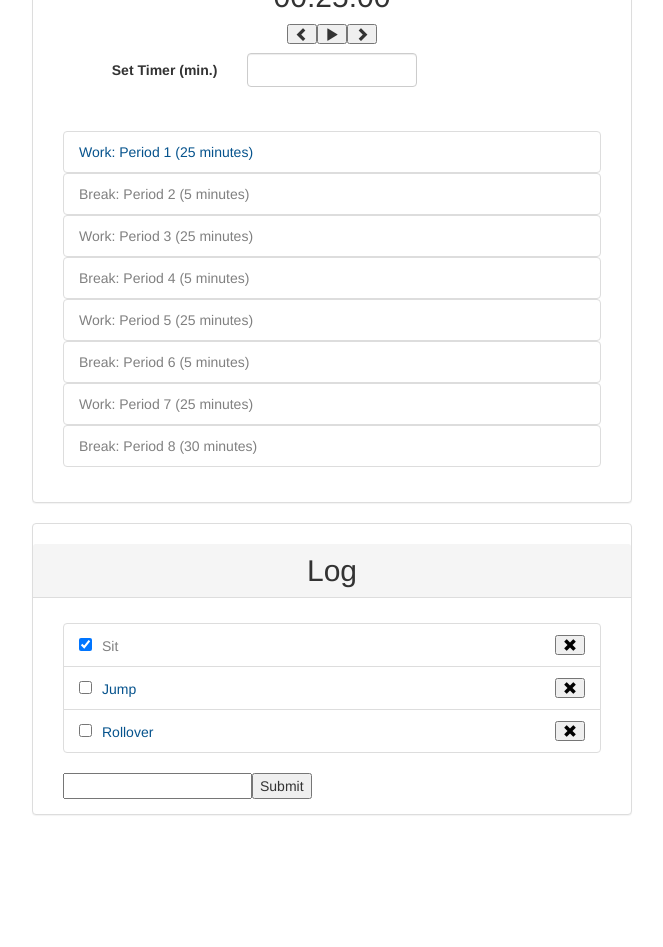
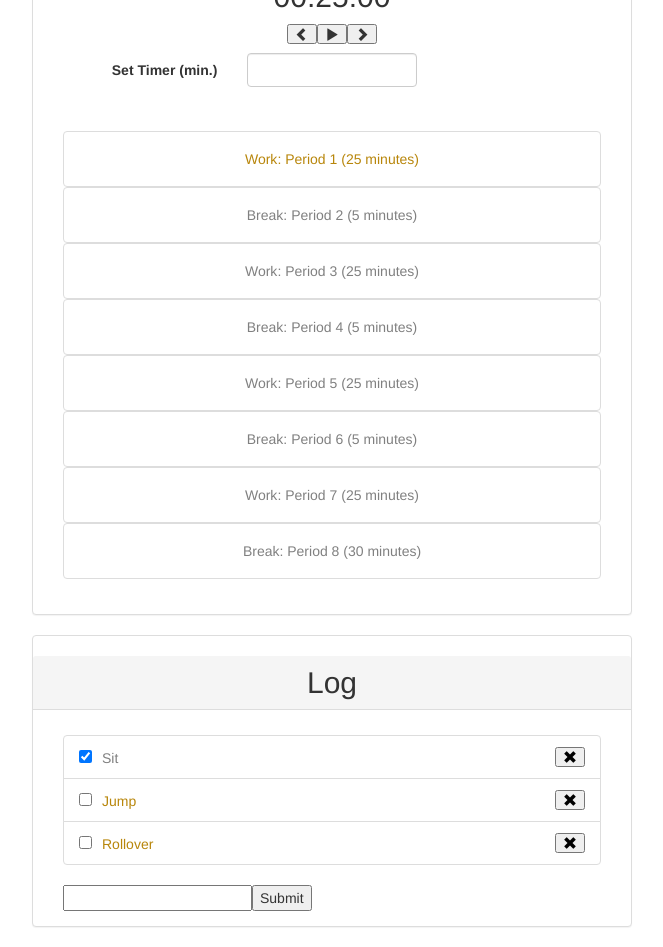
Before and after one commit to n-kimberly/ChainRXN, a React (Create React App) app: page / in a window 1280 px wide. Shown: the part 280-1227 px from the top of the page, without its empty margins (308-971 px from the left). Before the commit the page ends 1115 px from the top, so only its background shows below. Built offline with nearby package versions, Linux system fonts and the light colour scheme.

Commit message:
Format Taskbar timers as button links

```diff
--- a/src/App.css
+++ b/src/App.css
@@ -17,13 +17,12 @@
     margin: 8px;
 }
 
-.list-group {
-    text-align: left;
-    color: rgb(6, 83, 141);
+.check-margin10 {
+    margin-left:10px;
 }
 
-.check-margin10 {
-    margin-left:10px;
+.routines {
+    text-align: center;
 }
 
 @media (max-width: 650px) {
--- a/src/Taskbar/TaskbarDisplay/components/TaskbarDisplay.jsx
+++ b/src/Taskbar/TaskbarDisplay/components/TaskbarDisplay.jsx
@@ -8,24 +8,26 @@ class TaskbarDisplay extends Component {
       const timerType = routine.timerType;
       return (
         <div className = "routines">
-          <li className = "list-group-item">
+          <div className = "list-group-item">
           {
             (routine.isCurrent)
             &&
-            ( <span>
+            (
+              <button className = "btn btn-link" style={{color:'DarkGoldenRod'}}>
                 {timerType}: {timerName} ({timerAllocation} minutes)
-              </span>
+              </button>
             )
           }
           {
             (!routine.isCurrent)
             &&
-            ( <span style={{color: 'gray'}}>
+            (
+              <button className = "btn btn-link" style={{color:'gray'}}>
                 {timerType}: {timerName} ({timerAllocation} minutes)
-              </span>
+              </button>
             )
           }
-          </li>
+          </div>
         </div>
       );
     }
--- a/src/Tasklog/TasklogDisplay/components/TasklogDisplay.js
+++ b/src/Tasklog/TasklogDisplay/components/TasklogDisplay.js
@@ -24,7 +24,7 @@ class TasklogDisplay extends Component {
                     (!this.props.isCompleted)
                     &&
                     (
-                    <span>
+                    <span style={{color:'DarkGoldenRod'}}>
                         <span className = "check-margin10">
                             { this.props.description }
                         </span>
```
